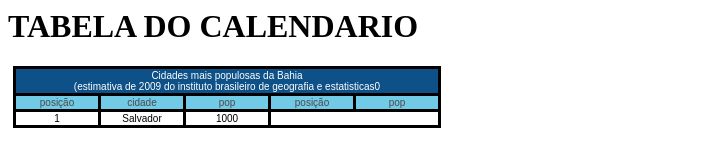
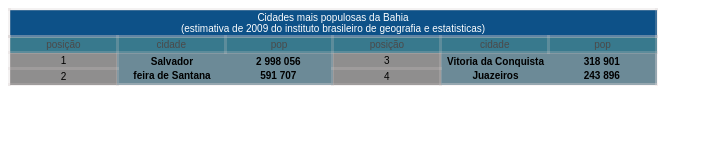
Before and after one commit to Guilherme120607/programacaointernetCascavel, a plain HTML site: page index.html in a window 1280 px wide. Shown: the whole page, without its empty margins (0-713 px from the left). Drawn offline with Linux system fonts and the light colour scheme.

Commit message:
Add files via upload

```diff
--- a/index.html
+++ b/index.html
@@ -1,27 +1,42 @@
 <html>
    <head>
-     <title>tabela01</title>
-     <h1>TABELA DO CALENDARIO</h1>
+     <title>tabela</title>
      <link href="tabela.css" rel="stylesheet" type="text/css">
    </head>
         <body>
-    <table>
-            <tr class="tabela01">
-                <td colspan="6">Cidades mais populosas da Bahia<br>(estimativa de 2009 do instituto brasileiro de geografia e estatisticas0</td>
+    <table class="tabelabh">
+        <tr class="titulodatal">
+        <td colspan="6">Cidades mais populosas da Bahia<br>(estimativa de 2009 do instituto brasileiro de geografia e estatisticas)</td>
        </tr>
-                <tr class="selecaotal">
+          <tr>
+        <tr class="posiçao0">
         <td>posição</td>
         <td>cidade</td>
         <td>pop</td>
         <td>posição</td>
+        <td>cidade</td>
         <td>pop</td>
      </tr>
+
      <tr>
-                <td class="posiçao1">1</td>
-                <td>Salvador</td>
-                <td>1000</td>
+       <td class="posição01">1</td>
+       <th>Salvador</th>
+       <th>2 998 056</th>
+       <td class="posição01">3</td>
+       <th>Vitoria da Conquista</th>
+       <th>318 901</th>
      </tr>
+
+     <tr>
+        <td class="posição01">2</td>
+        <th>feira de Santana</th>
+        <th>591 707</th>
+        <td class="posição01">4</td>
+        <th>Juazeiros</th>
+        <th>243 896</th>
+       </tr>
+
+
     </table>
-
    </body>
 </html>
--- a/tabela.css
+++ b/tabela.css
@@ -1,23 +1,44 @@
 table{
-    margin: 5px;
     border: 3px solid black;
     border-collapse: collapse;
-    font-size: 10px;
+    font-size: 12px;
     font-family: Arial, Helvetica, sans-serif;
 }
 
 td{
-    border: 3px solid black;
+    border: 3px solid rgb(11, 9, 9, 0.895);
     width: 80px;
     text-align: center;
+
+}
+.titulodatal{
+    background-color: #0d5188;
+    color: white;
+
 }
 
-.tabela01{
-    background-color: #0d5188;
-    color: white;
+.posiçao0{
+    background-color: #38798d;
+    color:rgb(75,74,74);
+}
+.posição01{
+    background-color: #8f8e8e;
+
+    border: 3px solid rgb(0, 0, 0,0.175);
 }
 
-.selecaotal{
-    background-color: #71cae6;
-    color: rgb(75, 74, 74);
+.tabelabh{
+    border: 3px solid rgba(238, 227, 227, 0.323);
+    font-size: 10px;
+    font-family: Arial, Helvetica, sans-serif;
+
+    width: 650px;
 }
+.tabelabh th{
+      border: none;
+      background-color: #6c8a97;
+}
+
+.tabelabh td{
+    border: 3px solid rgba(207, 201, 201, 0.24);
+}
```
Lines whose indentation alone changed are shown as unchanged.
